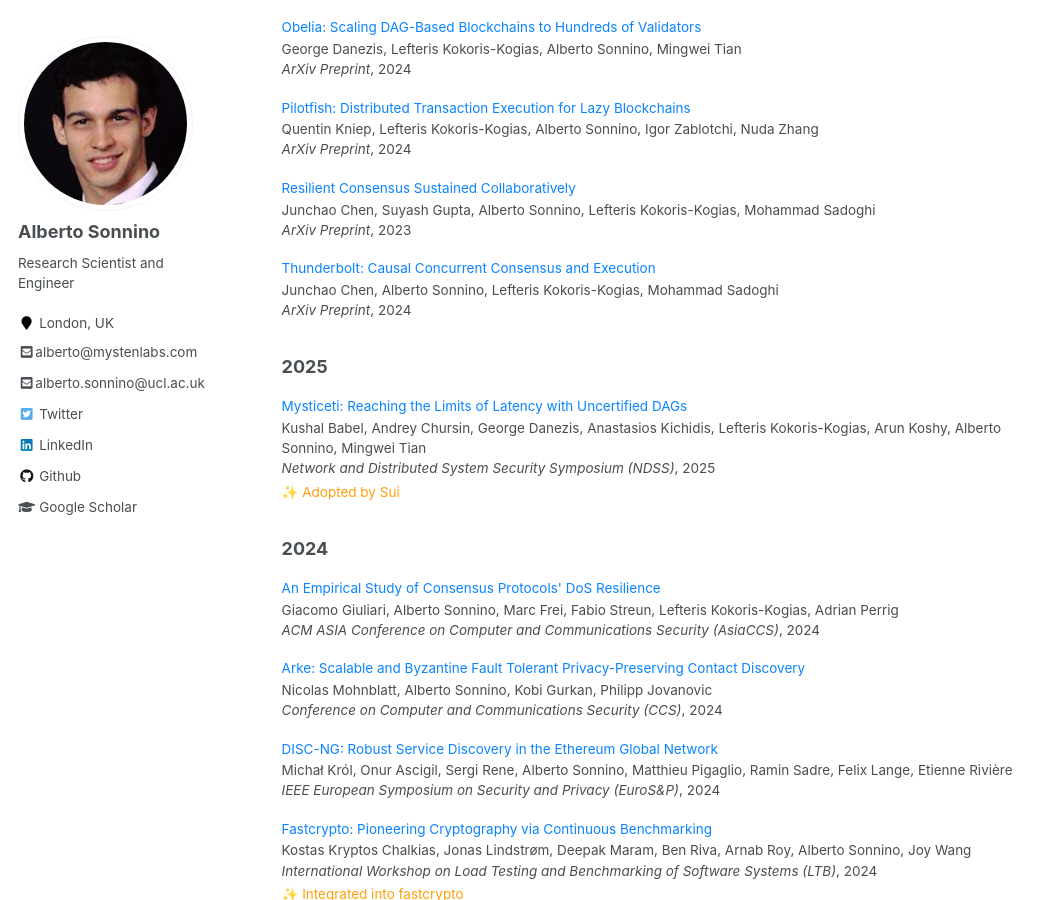
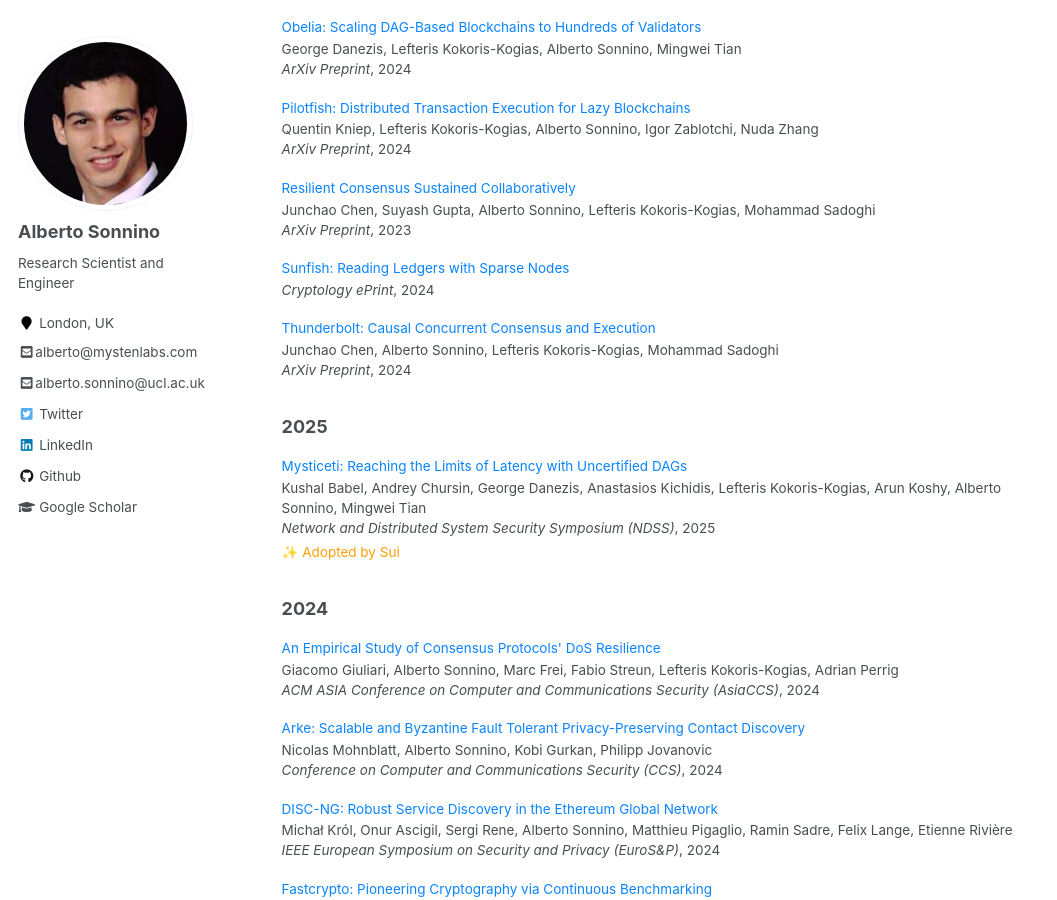
Before and after one commit to asonnino/asonnino.github.io, a Jekyll site: the page built from _pages/publications.md, in a window 1280 px wide and 900 px high, scrolled down 326 px. Shown: the whole window, without its empty margins (0-1057 px from the left). Built offline with Jekyll 4.4.1, drawn with Linux system fonts in a browser that asks for light colours.

Commit message:
feat: Add sunfish

```diff
--- a/_data/papers.json
+++ b/_data/papers.json
@@ -496,10 +496,10 @@
     "code": "https://github.com/asonnino/walrus"
   },
   {
-    "category": "WIP",
+    "category": "submission",
     "title": "Sunfish: Reading Ledgers with Sparse Nodes",
     "authors": " ",
-    "venue": "ArXiv Preprint",
+    "venue": "Cryptology ePrint",
     "date": 2024,
     "filename": "sunfish.pdf"
   },
```
Also changed, not shown: 1 other file.
